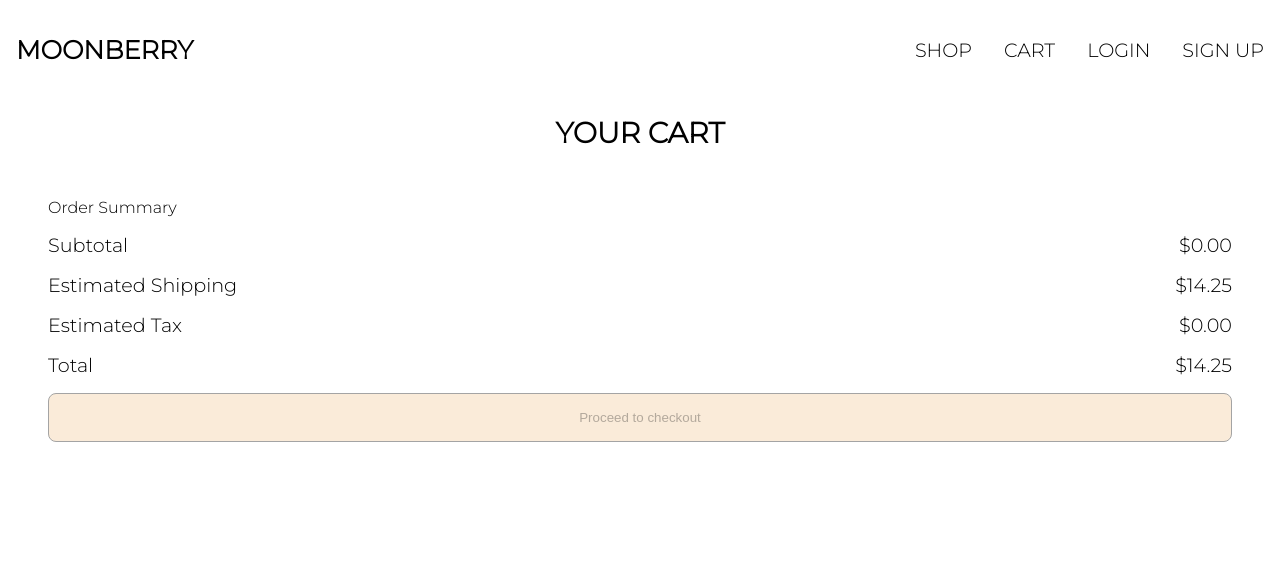
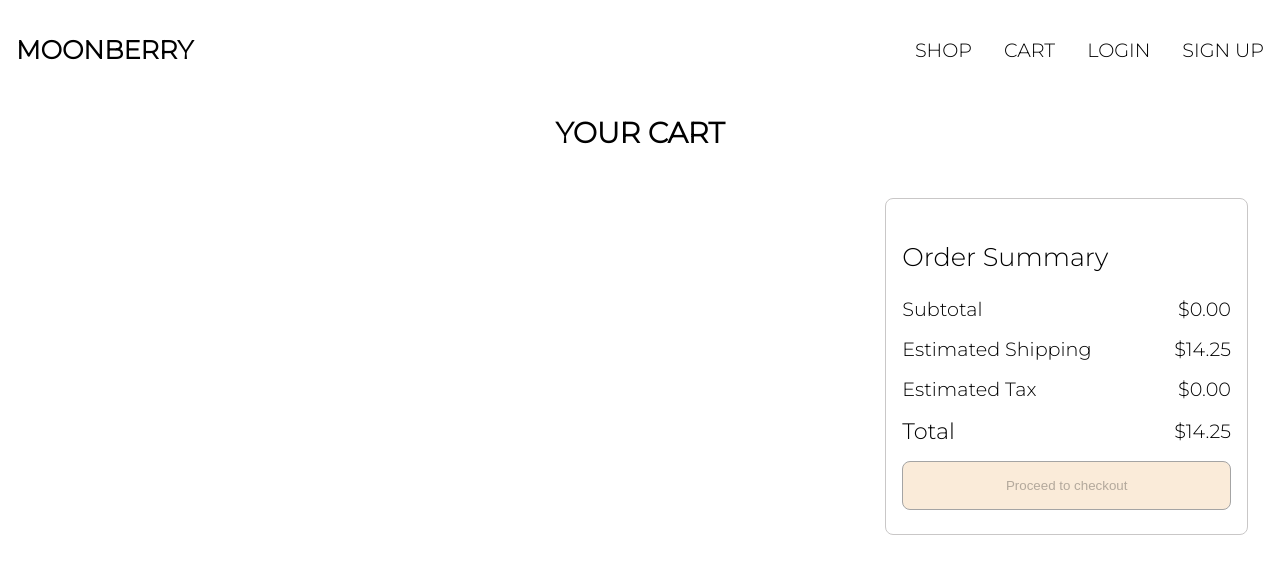
Before and after one commit to Jihyunnk/moonberry, a React (Create React App) app in the folder frontend/: page /cart in a window 1280 px wide. Shown: the top 574 px of the page. Built offline with nearby package versions, Linux system fonts and the light colour scheme.

Commit message:
styled Cart display

```diff
--- a/frontend/src/components/Cart.js
+++ b/frontend/src/components/Cart.js
@@ -34,7 +34,8 @@ function Cart() {
       <div>
         <h1 className="cart-header">YOUR CART</h1>
       </div>
-      <div>
+      <div className="row">
+        <div className="col-2">
           <div className="card card-body item-content">
             <ul>
               {cartItems.map((item) => (
@@ -70,7 +71,9 @@ function Cart() {
               ))}
             </ul>
           </div>
-        <div className="card card-body">
+        </div>
+        <div className="col-1 order-summary-wrapper">
+          <div className="card card-body order-summary">
             <ul>
               <li>
                 <p>Order Summary</p>
@@ -95,7 +98,7 @@ function Cart() {
               </li>
               <li>
                 <div className="row">
-                <div>Total</div>
+                  <div className="total">Total</div>
                   <div>${totalPrice.toFixed(2)}</div>
                 </div>
               </li>
@@ -112,6 +115,7 @@ function Cart() {
           </div>
         </div>
       </div>
+    </div>
   );
 }
 
--- a/frontend/src/index.css
+++ b/frontend/src/index.css
@@ -88,6 +88,10 @@ select {
 
 .col-1 {
   flex: 1 1 25rem;
+}
+
+.col-2 {
+  flex: 2 1 50rem;
 }
 
 .min-25 {
@@ -230,3 +234,21 @@ button.primary {
 .item-details {
   gap: 1.65rem;
 }
+
+.order-summary-wrapper {
+  align-self: stretch;
+  margin-top: 2rem;
+}
+
+.order-summary {
+  border: 0.1rem #c9c7c7 solid;
+  border-radius: 0.5rem;
+}
+
+.order-summary p {
+  font-size: 1.6rem;
+}
+
+.total {
+  font-size: 1.4rem;
+}
```
Lines whose indentation alone changed are shown as unchanged.
